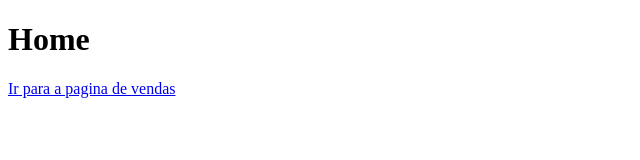
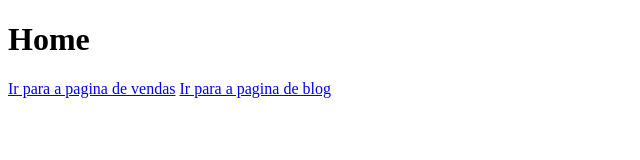
Before and after one commit to CarlosSCorrea/aulagithub, a plain HTML site: page index.html in a window 1280 px wide. Shown: the whole page, without its empty margins (0-640 px from the left). Drawn offline with Linux system fonts and the light colour scheme.

Commit message:
Link do blog

```diff
--- a/index.html
+++ b/index.html
@@ -8,5 +8,7 @@
 <body>
     <h1>Home</h1>
     <a href="vendas.html">Ir para a pagina de vendas</a>
+    <a href="blog.html">Ir para a pagina de blog</a>
+
 </body>
 </html>
```
